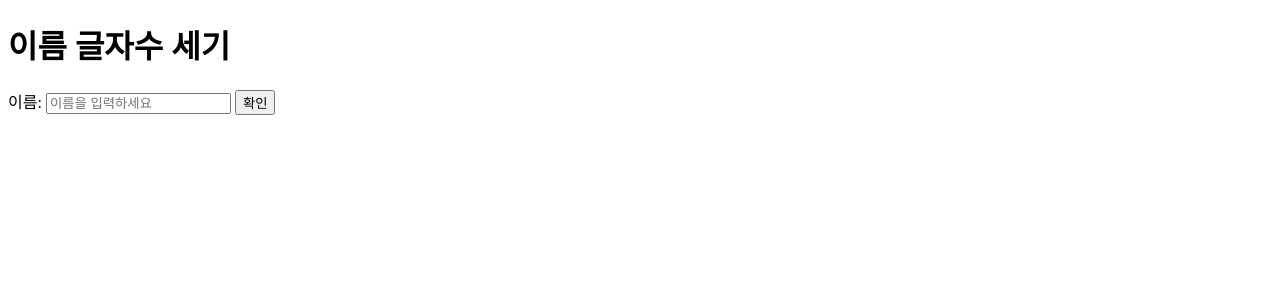
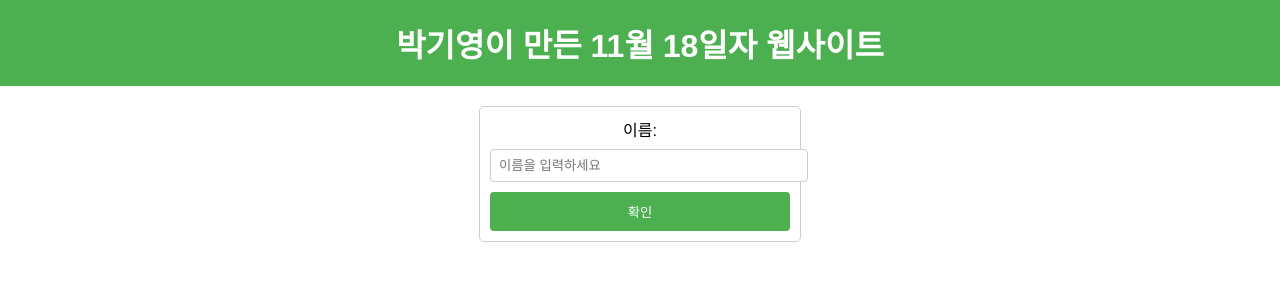
Before and after one commit to artemisfawl12/djangoProj, a Django app: page / in a window 1280 px wide. Shown: the top 300 px of the page. Run offline with Django 4.2, Linux system fonts and the light colour scheme.

```diff
--- a/counter/views.py
+++ b/counter/views.py
@@ -3,7 +3,7 @@ from django.shortcuts import render
 def count_characters(request):
     if request.method == "POST":
         name =request.POST.get('name','')
-        char_count=len(name)
+        char_count=name+"은 바보입니다"
         return render(request,'counter/result.html',{'name':name,'char_count':char_count})
 
     return render(request,'counter/form.html')
--- a/templates/counter/form.html
+++ b/templates/counter/form.html
@@ -1,16 +1,75 @@
 <!DOCTYPE html>
-<html lang="en">
+<html lang="ko">
 <head>
     <meta charset="UTF-8">
-    <title>글자수 세기</title>
+    <meta name="viewport" content="width=device-width, initial-scale=1.0">
+    <title>ㄱㄴㄷ의 반응형 웹사이트</title>
+    <style>
+        /* 기본 스타일 */
+        body {
+            font-family: Arial, sans-serif;
+            margin: 0;
+            padding: 0;
+            text-align: center;
+        }
+        header {
+            background-color: #4CAF50;
+            color: white;
+            padding: 10px 0;
+        }
+        h1 {
+            margin: 10px 0;
+        }
+        form {
+            margin: 20px auto;
+            max-width: 300px;
+            padding: 10px;
+            border: 1px solid #ccc;
+            border-radius: 5px;
+        }
+        label {
+            display: block;
+            margin-bottom: 8px;
+        }
+        input {
+            width: 100%;
+            padding: 8px;
+            margin-bottom: 10px;
+            border: 1px solid #ccc;
+            border-radius: 4px;
+        }
+        button {
+            background-color: #4CAF50;
+            color: white;
+            border: none;
+            padding: 10px;
+            cursor: pointer;
+            width: 100%;
+            border-radius: 4px;
+        }
+        button:hover {
+            background-color: #45a049;
+        }
+
+        /* 반응형 처리 */
+        @media (max-width: 600px) {
+            form {
+                width: 90%;
+            }
+        }
+    </style>
 </head>
 <body>
-    <h1>이름 글자수 세기</h1>
+    <header>
+        <h1>박기영이 만든 11월 18일자 웹사이트</h1>
+    </header>
+    <main>
         <form method="POST">
             {% csrf_token %}
             <label for="name">이름:</label>
             <input type="text" id="name" name="name" placeholder="이름을 입력하세요" required>
             <button type="submit">확인</button>
         </form>
+    </main>
 </body>
 </html>
--- a/templates/counter/result.html
+++ b/templates/counter/result.html
@@ -6,7 +6,7 @@
 <body>
     <h1>결과</h1>
     <p>입력한 이름: <strong>{{ name }}</strong></p>
-    <p>글자수: <strong>{{ char_count }}</strong></p>
-    <a href="/">다시 시도하기</a>
+    <p>깔깔 <strong>{{ char_count }}</strong></p>
+    <a href="/">첫 페이지로 돌아가기</a>
 </body>
 </html>
```
Lines whose indentation alone changed are shown as unchanged.
